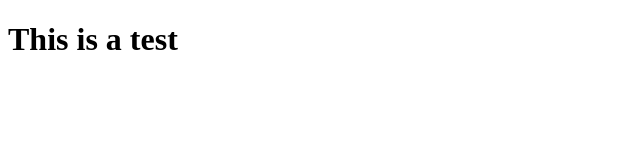
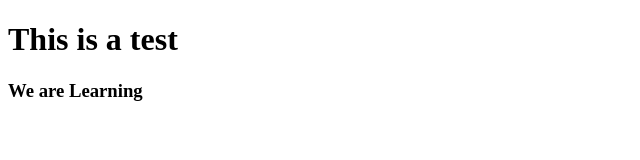
Before and after one commit to slim147/git-tutorial, a plain HTML site: page happiness/index.html in a window 1280 px wide. Shown: the whole page, without its empty margins (0-640 px from the left). Drawn offline with Linux system fonts and the light colour scheme.

Commit message:
index.html update

```diff
--- a/happiness/index.html
+++ b/happiness/index.html
@@ -4,5 +4,6 @@
 </head>
 <body>
 <h1>This is a test</>
+<h3>We are Learning</>
 </body>
 </html>
```
